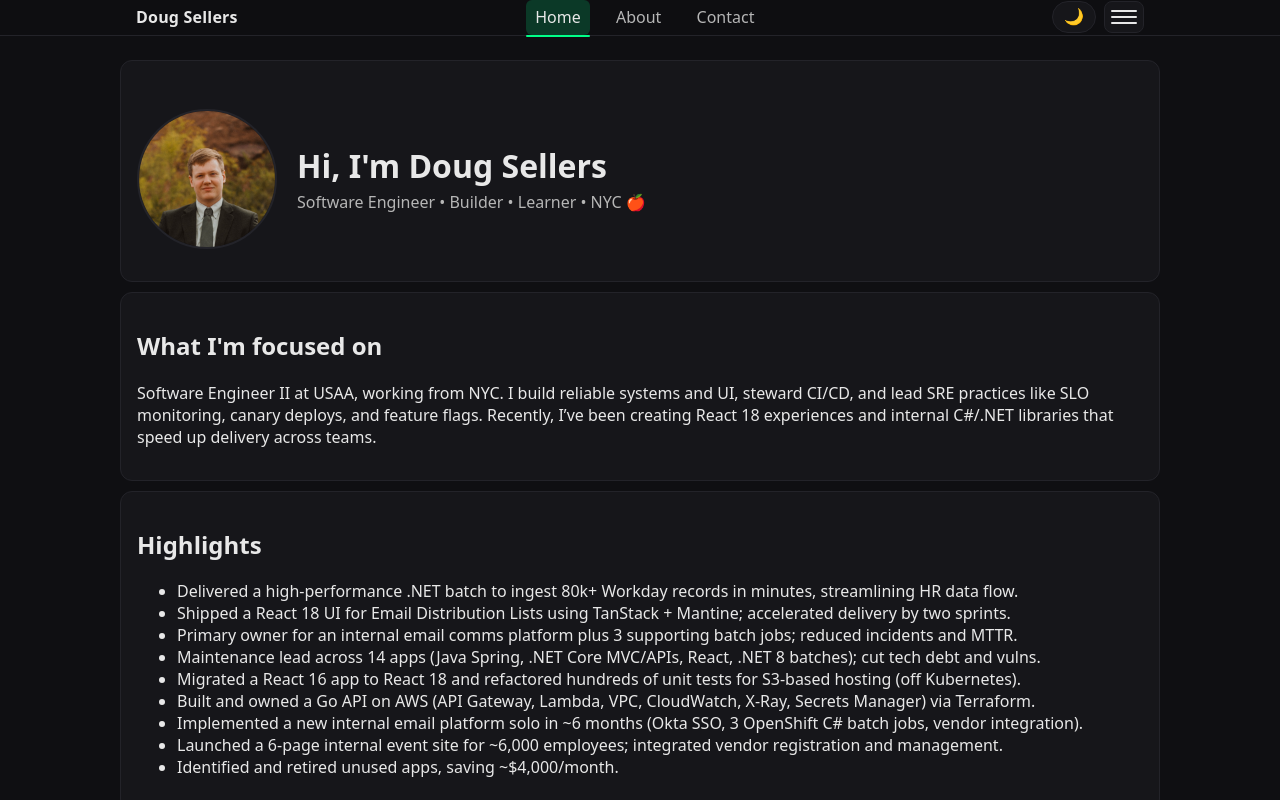
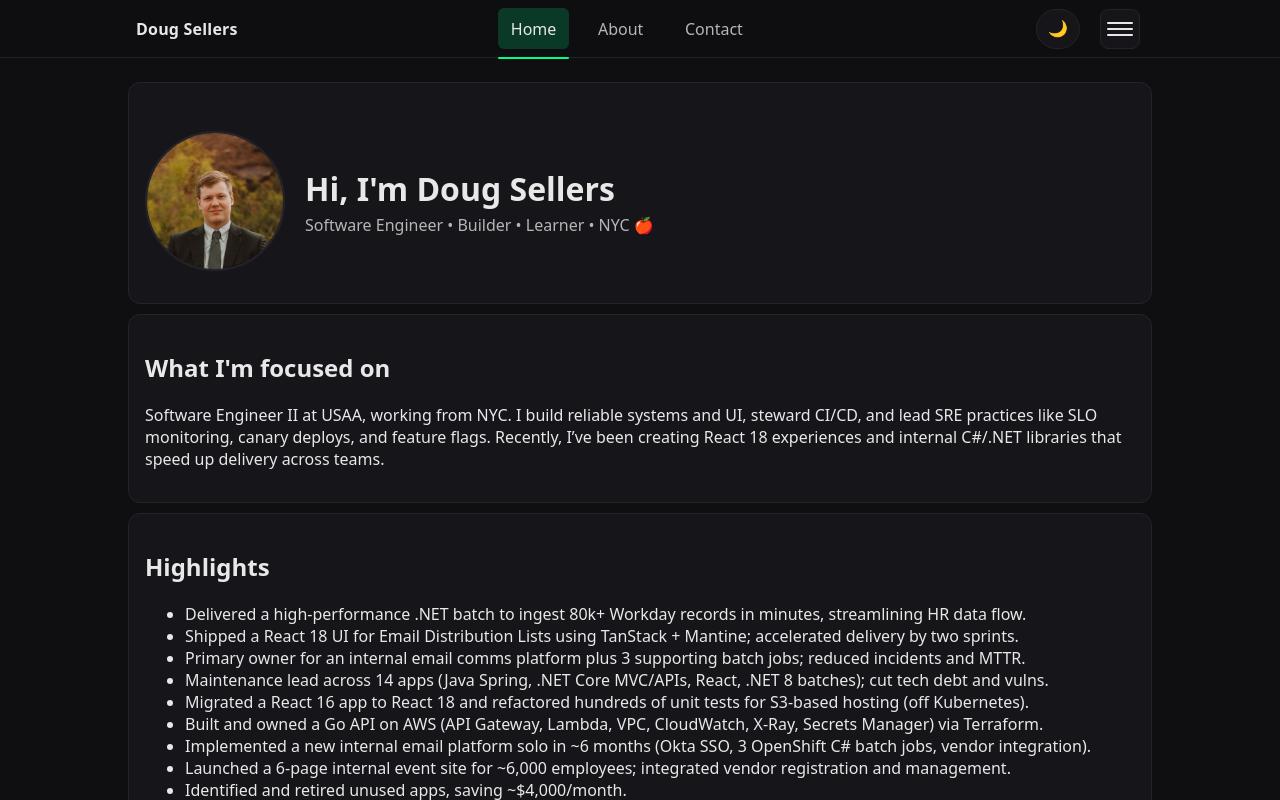
Before and after one commit to diggitydug/dougsellersinfo, a React (Vite) app: page / in a window 1280 px wide. Shown: the top 800 px of the page. Built offline with nearby package versions, Linux system fonts and the light colour scheme.

Commit message:
Minor styling updates

```diff
--- a/src/components/NavBar.css
+++ b/src/components/NavBar.css
@@ -12,7 +12,7 @@
   display: flex;
   align-items: center;
   justify-content: space-between;
-  padding: 0.75rem 0;
+  padding: 1.75rem 0;
 }
 
 .brand {
@@ -34,7 +34,8 @@
 .nav-links a {
   color: var(--muted);
   text-decoration: none;
-  padding: 0.4rem 0.6rem;
+  padding: 0.6rem 0.8rem;
+  margin: 0.5rem 0;
   border-radius: 6px;
   position: relative;
   overflow: hidden;
@@ -50,8 +51,9 @@
 .nav-actions {
   display: flex;
   align-items: center;
-  gap: 0.5rem;
+  gap: 0.75rem;
   position: relative;
+  margin-left: 1rem;
 }
 
 .avatar {
@@ -63,6 +65,7 @@
   background: var(--card);
   display: grid;
   place-items: center;
+  margin: 0.5rem 0.25rem;
 }
 .avatar img {
   width: 100%;
@@ -77,7 +80,7 @@
 
 .hamburger {
   width: 40px;
-  height: 32px;
+  height: 40px;
   display: inline-flex;
   flex-direction: column;
   justify-content: center;
@@ -87,6 +90,7 @@
   color: var(--text);
   border-radius: 8px;
   padding: 0 6px;
+  margin: 0.5rem 0.25rem;
   cursor: pointer;
 }
 .hamburger span {
@@ -187,7 +191,7 @@ html[data-theme='dark'] .icon-link.github img {
   position: relative;
   overflow: hidden;
   width: 44px;
-  height: 32px;
+  height: 40px;
   display: inline-flex;
   align-items: center;
   justify-content: center;
@@ -197,6 +201,7 @@ html[data-theme='dark'] .icon-link.github img {
   color: var(--text);
   border-radius: 999px;
   padding: 0;
+  margin: 0.5rem 0.25rem;
   cursor: pointer;
 }
 
--- a/src/styles.css
+++ b/src/styles.css
@@ -59,5 +59,19 @@ section {
   border: 1px solid var(--border);
   border-radius: 12px;
   padding: 1rem;
+  margin: 0 0.5rem;
   transition: background-color 320ms ease, border-color 320ms ease, color 320ms ease;
 }
+
+/* Increase side margins on smaller screens */
+@media (max-width: 768px) {
+  section {
+    margin: 0 0.75rem;
+  }
+}
+
+@media (max-width: 480px) {
+  section {
+    margin: 0 1rem;
+  }
+}
```
